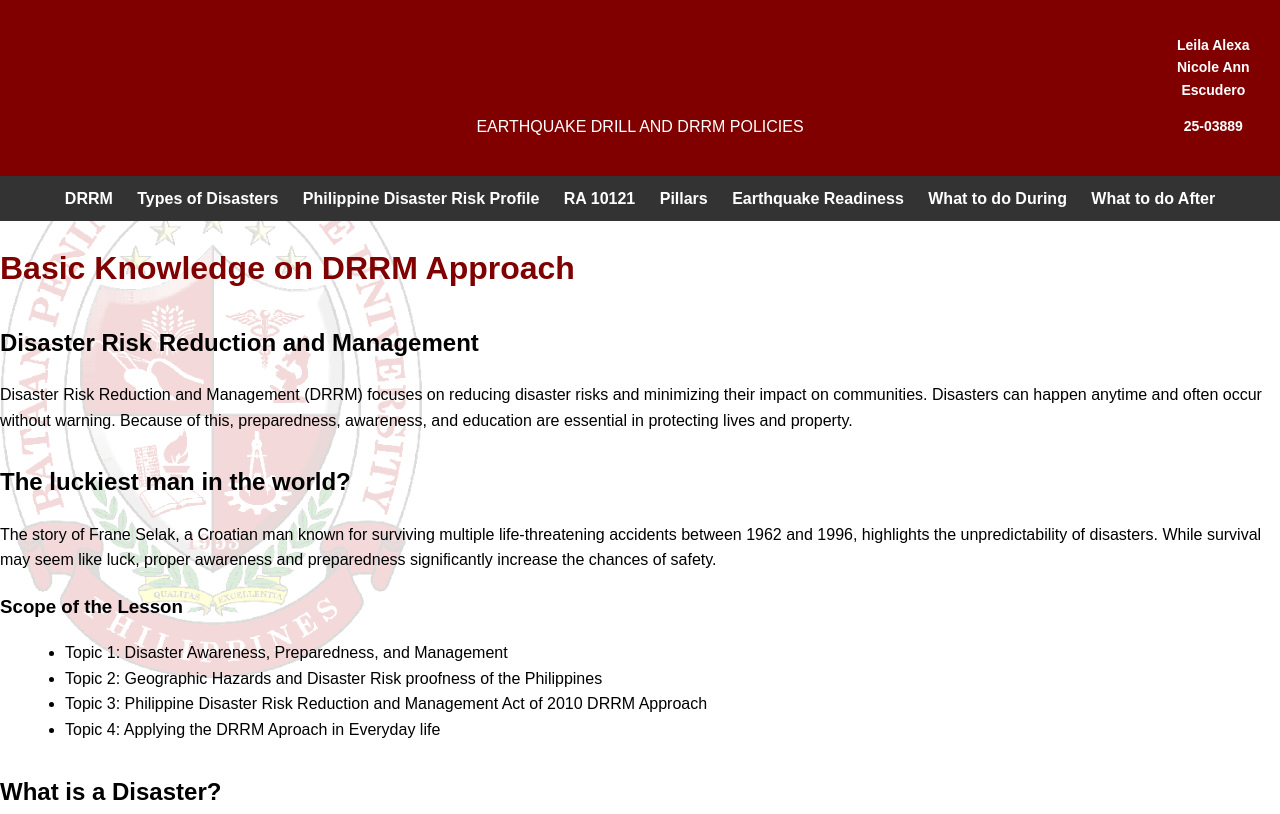
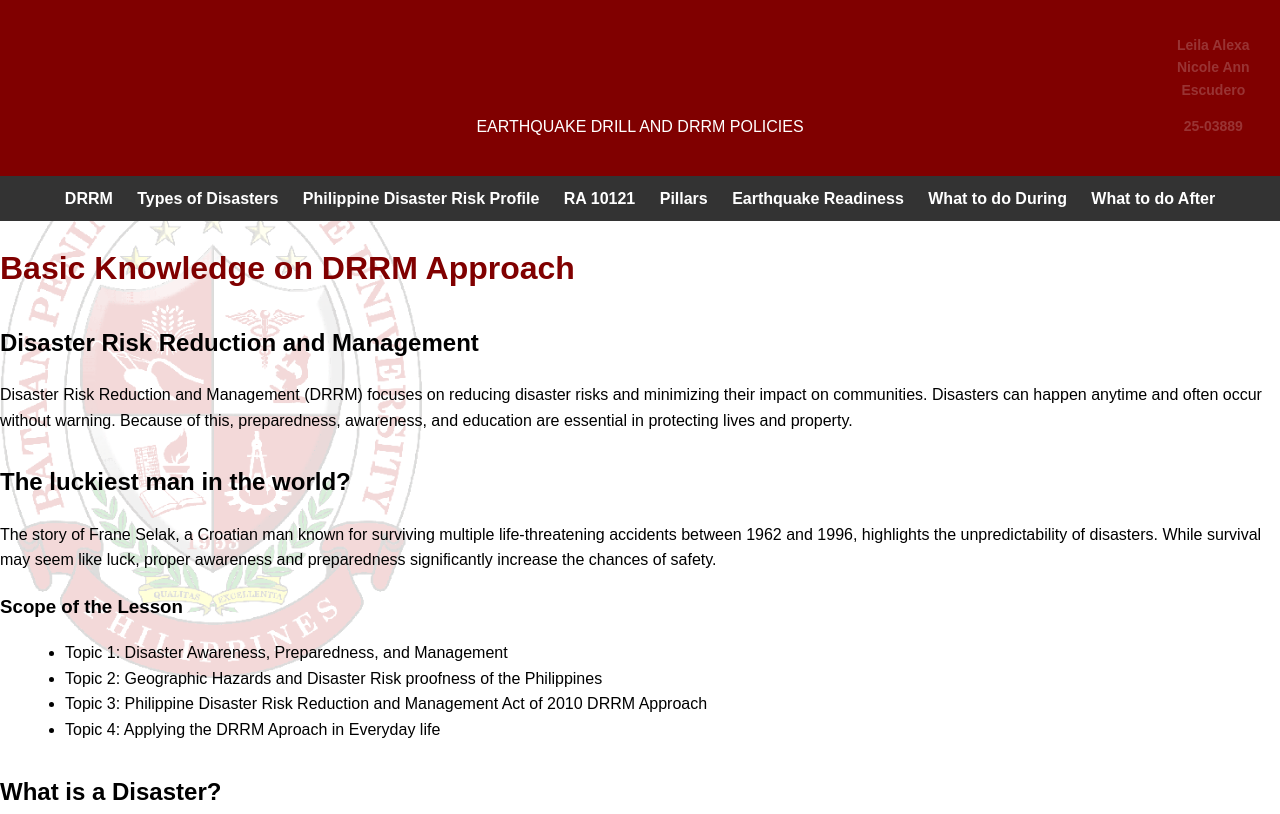
Before and after one commit to leilaescudero4/DRRM-, a plain HTML site: page index.html in a window 1280 px wide. Shown: the top 814 px of the page. Drawn offline with Linux system fonts and the light colour scheme.

Commit message:
Update index.html

```diff
--- a/index.html
+++ b/index.html
@@ -91,6 +91,7 @@ text-align:center;
 font-size:14px;
 font-weight:bold;
 color:white;
+opacity: 0.20;
 }
 
 </style>
```
